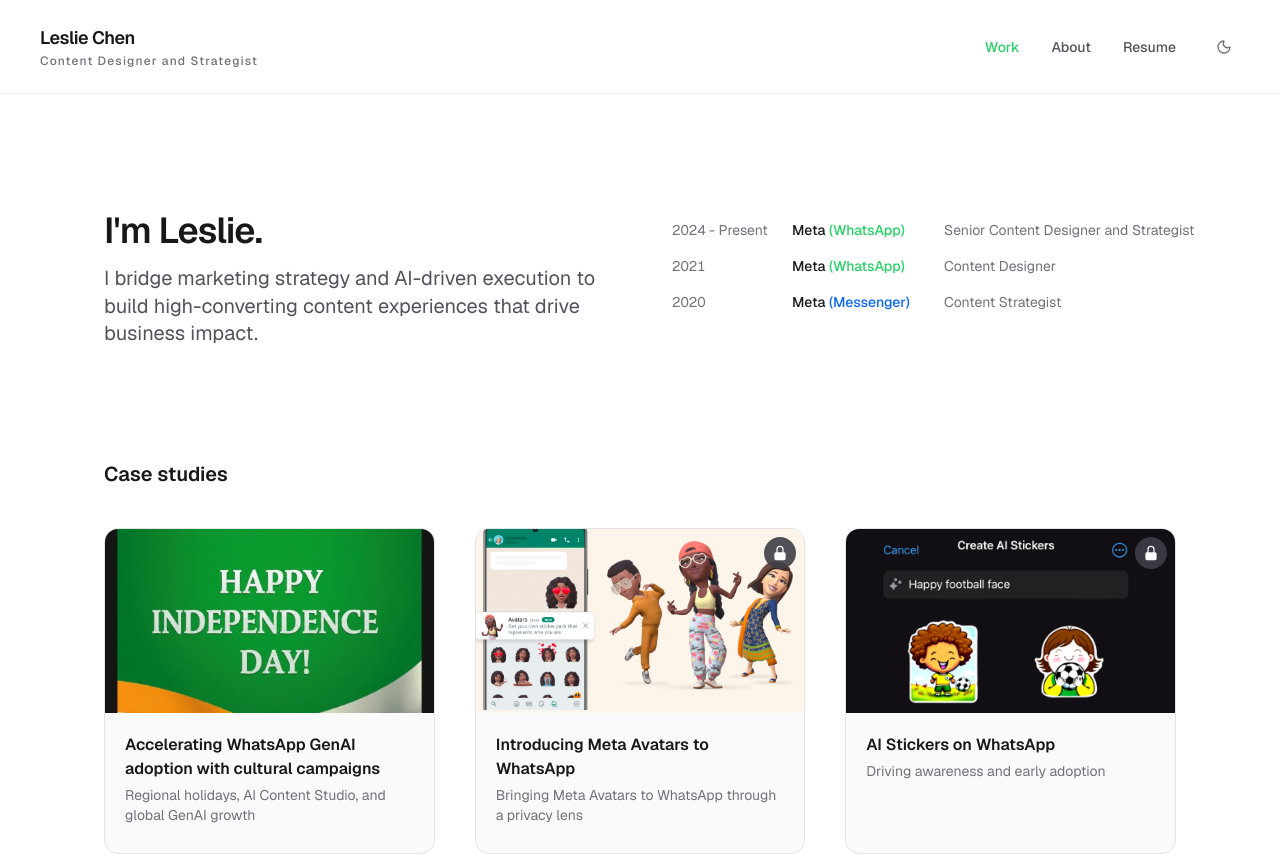
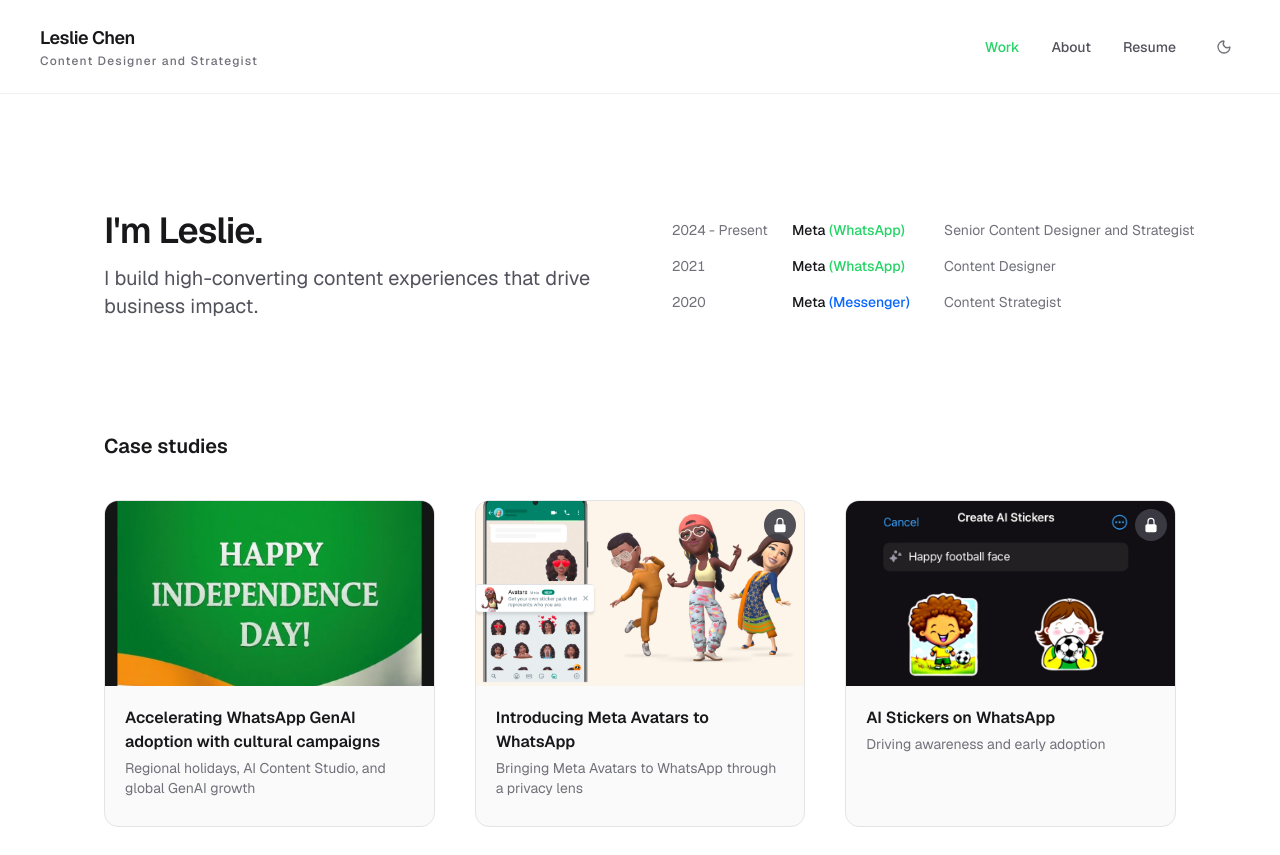
Before and after one commit to ChenCodes/leslie-website-v2, a Next.js app: page / in a window 1280 px wide. Shown: the top 855 px of the page. Built offline with nearby package versions, Linux system fonts and the light colour scheme.

Commit message:
Update page.tsx

```diff
--- a/src/app/page.tsx
+++ b/src/app/page.tsx
@@ -91,7 +91,7 @@ export default function Home() {
                 I&apos;m Leslie.
               </h1>
               <p className="text-lg md:text-xl text-zinc-600 dark:text-zinc-400 leading-snug">
-              I bridge marketing strategy and AI-driven execution to build high-converting content experiences that drive business impact.
+              I build high-converting content experiences that drive business impact.
               </p>
             </div>
 
```
